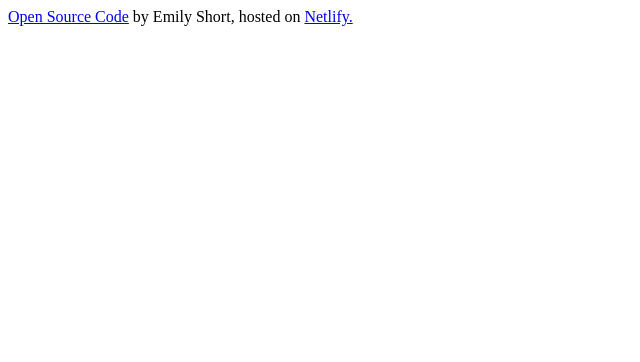
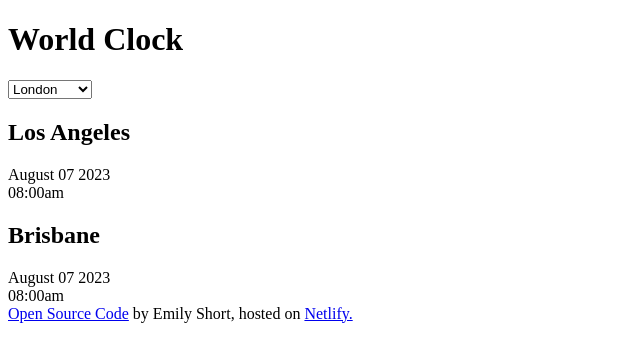
Before and after one commit to emijsho/scWorldClock, a plain HTML site: page index.html in a window 1280 px wide. Shown: the whole page, without its empty margins (0-640 px from the left). Drawn offline with Linux system fonts and the light colour scheme.

Commit message:
added basic html

```diff
--- a/index.html
+++ b/index.html
@@ -7,6 +7,24 @@
     <link rel="stylesheet" src="src/style.css" />
   </head>
   <body>
+    <div class="container">
+      <h1>World Clock</h1>
+      <select>
+        <option value="">London</option>
+        <option value="">Boston</option>
+        <option value="">Wellington</option>
+      </select>
+      <div class="city">
+        <h2>Los Angeles</h2>
+        <div class="date">August 07 2023</div>
+        <div class="time">08:00am</div>
+      </div>
+      <div class="city">
+        <h2>Brisbane</h2>
+        <div class="date">August 07 2023</div>
+        <div class="time">08:00am</div>
+      </div>
+    </div>
     <footer>
       <a href="https://github.com/emijsho/scWorldClock">Open Source Code</a> by
       Emily Short, hosted on
```
